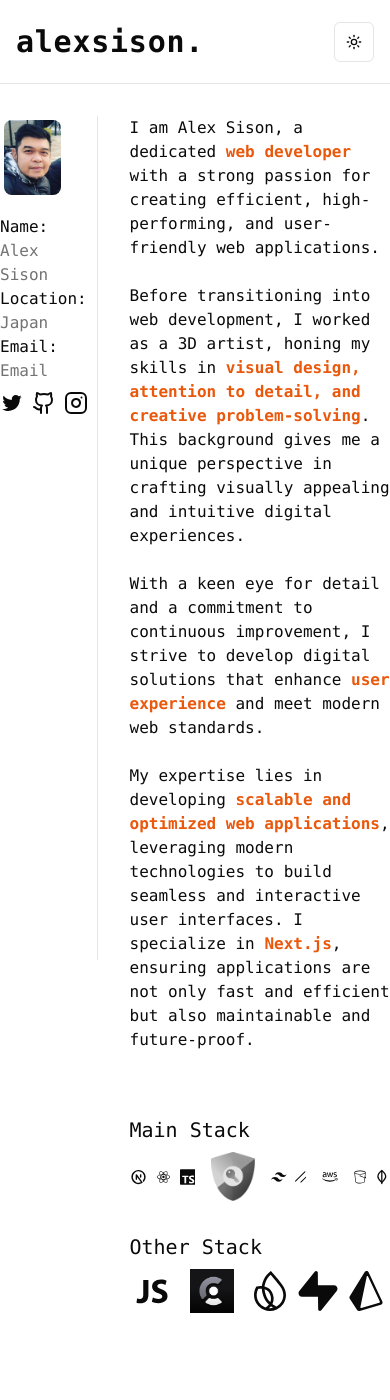
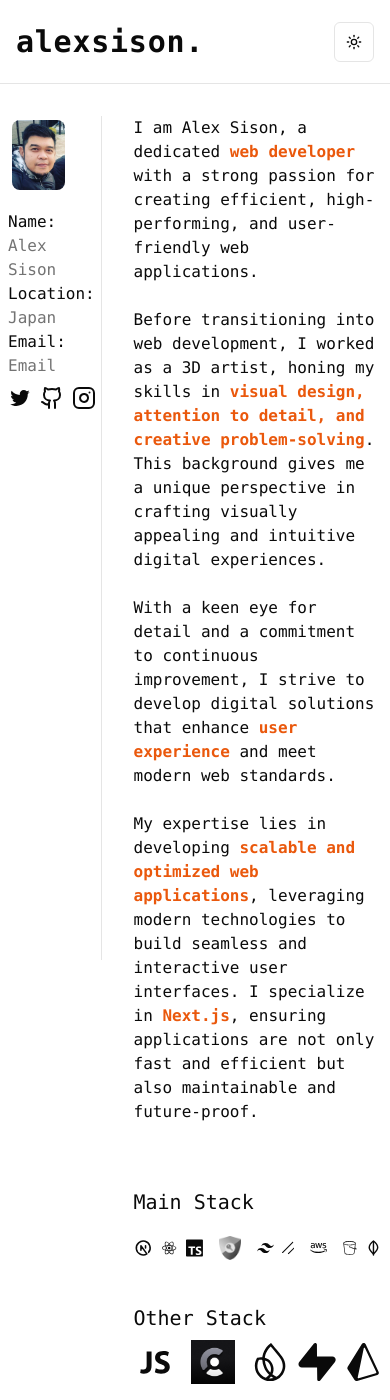
Before and after one commit to alexmortelsison/alexsisoncv, a Next.js app: page /about in a window 390 px wide. Before the commit the page ends 1313 px from the top, so only its background shows below. Built offline with nearby package versions, Linux system fonts and the light colour scheme.

Commit message:
updated aboutpage

```diff
--- a/app/about/page.tsx
+++ b/app/about/page.tsx
@@ -15,7 +15,7 @@ import { TbBrandNextjs } from "react-icons/tb";
 
 export default function AboutPage() {
   return (
-    <div className="max-w-4xl mx-auto grid grid-cols-4 pt-8 font-mono">
+    <div className="max-w-4xl mx-auto grid grid-cols-4 pt-8 font-mono px-2 lg:px-0">
       <div className="col-span-1 border-r h-screen pr-8">
         <Image
           src="/alex.jpg"
@@ -90,7 +90,7 @@ export default function AboutPage() {
         <span className="font-bold text-orange-600">Next.js</span>, ensuring
         applications are not only fast and efficient but also maintainable and
         future-proof.
-        <div className="mt-16">
+        <div className="mt-16 mb-4">
           <div>
             <h1 className="text-xl mb-2">Main Stack</h1>
             <div className="flex space-x-2 items-center">
@@ -102,7 +102,7 @@ export default function AboutPage() {
                 alt="nextauth"
                 width={60}
                 height={60}
-                className="px-2 grayscale"
+                className="px-2 grayscale md:h-12 md:w-16 h-6 w-12"
               />
               <SiTailwindcss size={44} />
               <SiShadcnui size={40} className="pr-2" />
```
